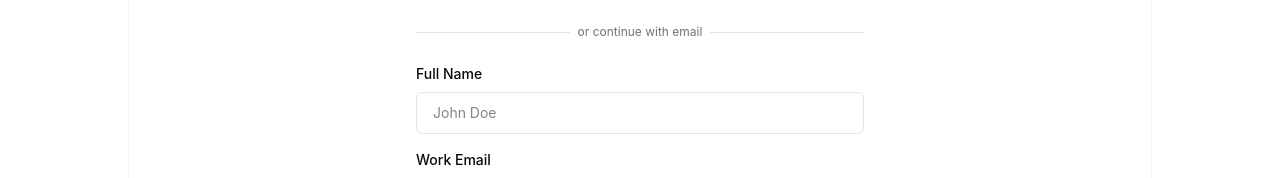
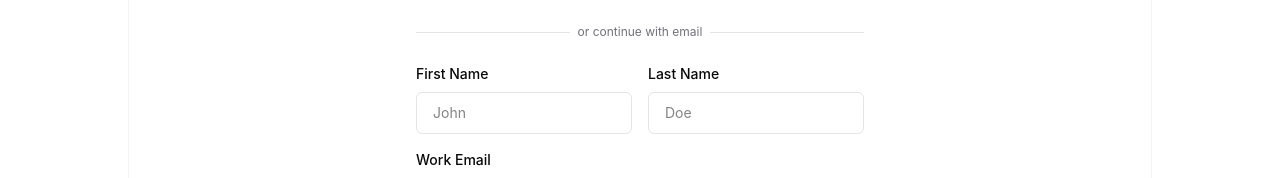
Before and after one commit to sayandeepdas02/Fluxberry-AI, a Next.js app in the folder FluxAI-frontend/: page /signup in a window 1280 px wide. Shown: the part 274-452 px from the top of the page. Built offline with nearby package versions, Linux system fonts and the light colour scheme; no server answers.

Commit message:
fixed auth issues

```diff
--- a/FluxAI-frontend/src/features/auth/components/signup-form.tsx
+++ b/FluxAI-frontend/src/features/auth/components/signup-form.tsx
@@ -11,7 +11,8 @@ export function SignUpForm() {
     const router = useRouter();
     const { signup } = useAuth();
     const [formData, setFormData] = useState({
-        fullName: "",
+        firstName: "",
+        lastName: "",
         email: "",
         companyName: "",
         password: "",
@@ -44,14 +45,25 @@ export function SignUpForm() {
             return;
         }
 
+        if (!formData.firstName.trim()) {
+            setError("First name is required");
+            return;
+        }
+
+        if (!formData.lastName.trim()) {
+            setError("Last name is required");
+            return;
+        }
+
         setIsLoading(true);
         setError(null);
 
         const result = await signup({
-            name: formData.fullName,
+            firstName: formData.firstName.trim(),
+            lastName: formData.lastName.trim(),
             email: formData.email,
             password: formData.password,
-            organizationName: formData.companyName || formData.fullName + "'s Organization",
+            organizationName: formData.companyName || `${formData.firstName}'s Organization`,
         });
 
         if (result.success) {
@@ -128,26 +140,48 @@ export function SignUpForm() {
 
             {/* Sign Up Form */}
             <form onSubmit={handleSubmit} className="space-y-4">
-                {/* Full Name */}
+                {/* Name Row */}
+                <div className="grid grid-cols-2 gap-4">
                     <div>
-                    <label htmlFor="fullName" className="block text-sm font-medium mb-2">
-                        Full Name
+                        <label htmlFor="firstName" className="block text-sm font-medium mb-2">
+                            First Name
                         </label>
                         <input
                             type="text"
-                        id="fullName"
-                        name="fullName"
-                        value={formData.fullName}
+                            id="firstName"
+                            name="firstName"
+                            value={formData.firstName}
                             onChange={handleChange}
                             className={cn(
                                 "w-full px-4 py-2.5 border rounded-md text-sm",
                                 "focus:outline-none focus:ring-2 focus:ring-ring focus:ring-offset-1",
                                 "transition-colors border-border hover:border-foreground/50"
                             )}
-                        placeholder="John Doe"
+                            placeholder="John"
                             required
                             disabled={isLoading}
                         />
+                    </div>
+                    <div>
+                        <label htmlFor="lastName" className="block text-sm font-medium mb-2">
+                            Last Name
+                        </label>
+                        <input
+                            type="text"
+                            id="lastName"
+                            name="lastName"
+                            value={formData.lastName}
+                            onChange={handleChange}
+                            className={cn(
+                                "w-full px-4 py-2.5 border rounded-md text-sm",
+                                "focus:outline-none focus:ring-2 focus:ring-ring focus:ring-offset-1",
+                                "transition-colors border-border hover:border-foreground/50"
+                            )}
+                            placeholder="Doe"
+                            required
+                            disabled={isLoading}
+                        />
+                    </div>
                 </div>
 
                 {/* Work Email */}
--- a/FluxAI-frontend/src/lib/api/auth.ts
+++ b/FluxAI-frontend/src/lib/api/auth.ts
@@ -9,7 +9,8 @@ export interface LoginInput {
 export interface SignupInput {
     email: string
     password: string
-    name: string
+    firstName: string
+    lastName: string
     organizationName: string
 }
 
```
Also changed, not shown: FluxAI-frontend/src/lib/api/types.ts (+12 -5 lines), 2 other files (tests, documents, lock files or other folders). Lines whose indentation alone changed are shown as unchanged.
